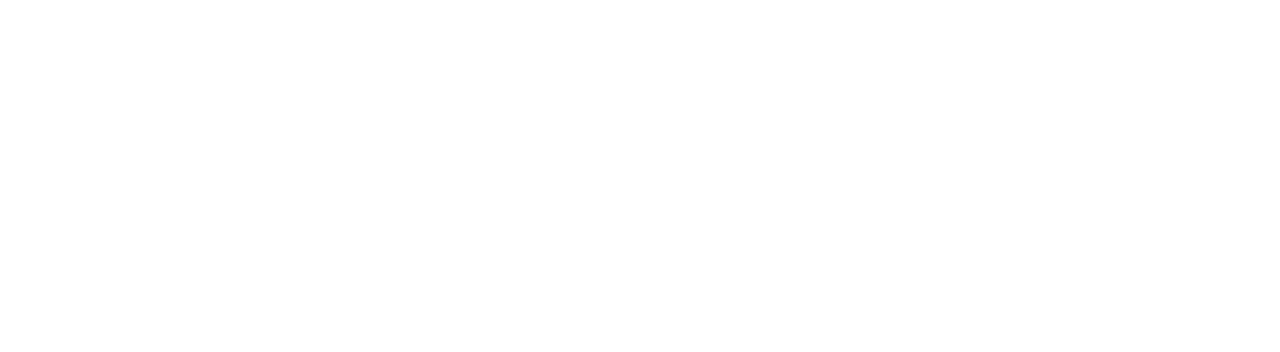
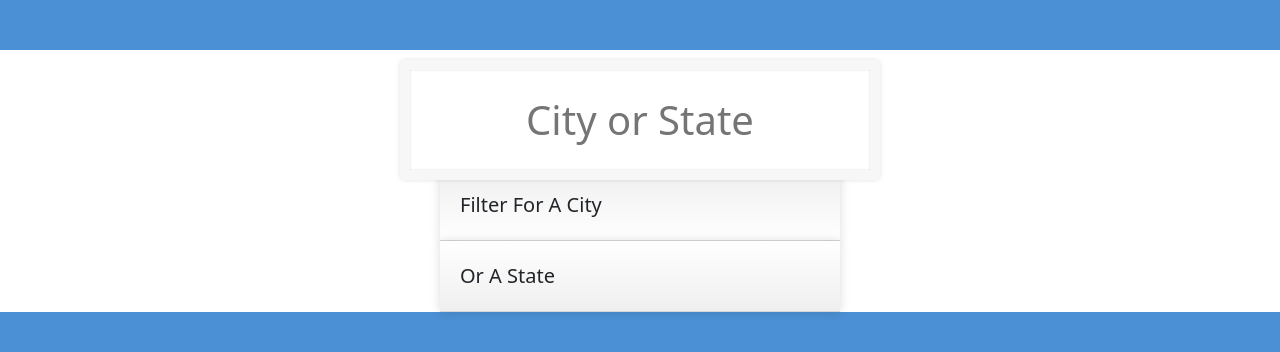
Before and after one commit to HmoriKLTA/JavaScript-Ajax-Type-Ahead, a plain HTML site: page index.html in a window 1280 px wide. Drawn offline with nearby package versions, Linux system fonts and the light colour scheme; no server answers.

Commit message:
completed

```diff
--- a/index.html
+++ b/index.html
@@ -3,14 +3,20 @@
 <head>
     <meta charset="UTF-8">
     <meta name="viewport" content="width=device-width, initial-scale=1.0">
-    <title>Flex Panels</title>
+    <title>Ajax Type Ahead</title>
     <link href='https://fonts.googleapis.com/css?family=Amatic+SC' rel='stylesheet' type='text/css'>
     <link rel="stylesheet" href="styles.css">
     <link href="https://cdn.jsdelivr.net/npm/bootstrap@5.3.7/dist/css/bootstrap.min.css" rel="stylesheet">
 </head>
 
 <body>
-
+    <form class="search-form">
+        <input type="text" class="search" placeholder="City or State">
+        <ul class="suggestions">
+          <li>Filter for a city</li>
+          <li>or a state</li>
+        </ul>
+      </form>
 
 
     <script src="lib/script.js"> </script>
--- a/lib/script.js
+++ b/lib/script.js
@@ -0,0 +1,40 @@
+const endpoint = 'https://gist.githubusercontent.com/Miserlou/c5cd8364bf9b2420bb29/raw/2bf258763cdddd704f8ffd3ea9a3e81d25e2c6f6/cities.json';
+
+let cities = [];
+
+fetch(endpoint)
+.then(blob => blob.json())
+.then(data => cities.push(...data))
+
+const findMatches= (wordToMatch, cities) => {
+    return cities.filter(place => {
+        const regex = new RegExp(wordToMatch, 'gi');
+        return place.city.match(regex) || place.state.match(regex)
+    });
+}
+
+const displayMatches = (e) => {
+    const matchArray = findMatches(e.currentTarget.value, cities);
+    const html = matchArray.map(place => {
+      const regex = new RegExp(e.currentTarget.value, 'gi');
+      const cityName = place.city.replace(regex, `<span class="hl">${e.currentTarget.value}</span>`);
+      const stateName = place.state.replace(regex, `<span class="hl">${e.currentTarget.value}</span>`);
+      return `
+        <li>
+          <span class="name">${cityName}, ${stateName}</span>
+          <span class="population">${numberWithCommas(place.population)}</span>
+        </li>
+      `;
+    }).join('');
+    suggestions.innerHTML = html;
+  }
+
+const searchInput = document.querySelector('.search');
+const suggestions = document.querySelector('.suggestions');
+
+searchInput.addEventListener('change', displayMatches);
+searchInput.addEventListener('keyup', displayMatches);
+
+const numberWithCommas = (x) => {
+    return x.toString().replace(/\B(?=(\d{3})+(?!\d))/g, ",");
+  }
--- a/styles.css
+++ b/styles.css
@@ -0,0 +1,78 @@
+html {
+    box-sizing: border-box;
+    background: #4b90d4;
+    font-family: 'helvetica neue';
+    font-size: 20px;
+    font-weight: 200;
+  }
+
+body {
+    background: #40566d;
+}
+
+  *, *:before, *:after {
+    box-sizing: inherit;
+  }
+
+  input {
+    width: 100%;
+    padding: 20px;
+  }
+
+  .search-form {
+    max-width: 400px;
+    margin: 50px auto;
+  }
+
+  input.search {
+    margin: 0;
+    text-align: center;
+    outline: 0;
+    border: 10px solid #F7F7F7;
+    width: 120%;
+    left: -10%;
+    position: relative;
+    top: 10px;
+    z-index: 2;
+    border-radius: 5px;
+    font-size: 40px;
+    box-shadow: 0 0 5px rgba(0, 0, 0, 0.12), inset 0 0 2px rgba(0, 0, 0, 0.19);
+  }
+
+  .suggestions {
+    margin: 0;
+    padding: 0;
+    position: relative;
+    /*perspective: 20px;*/
+  }
+
+  .suggestions li {
+    background: white;
+    list-style: none;
+    border-bottom: 1px solid #D8D8D8;
+    box-shadow: 0 0 10px rgba(0, 0, 0, 0.14);
+    margin: 0;
+    padding: 20px;
+    transition: background 0.2s;
+    display: flex;
+    justify-content: space-between;
+    text-transform: capitalize;
+  }
+
+  .suggestions li:nth-child(even) {
+    transform: perspective(100px) scale(1.0);
+    background: linear-gradient(to bottom,  #ffffff 0%,#EFEFEF 100%);
+  }
+
+  .suggestions li:nth-child(odd) {
+    transform: perspective(100px);
+    background: linear-gradient(to top,  #ffffff 0%,#EFEFEF 100%);
+  }
+
+  span.population {
+    font-size: 15px;
+  }
+
+  .hl {
+    background: #ffc600;
+  }
```
